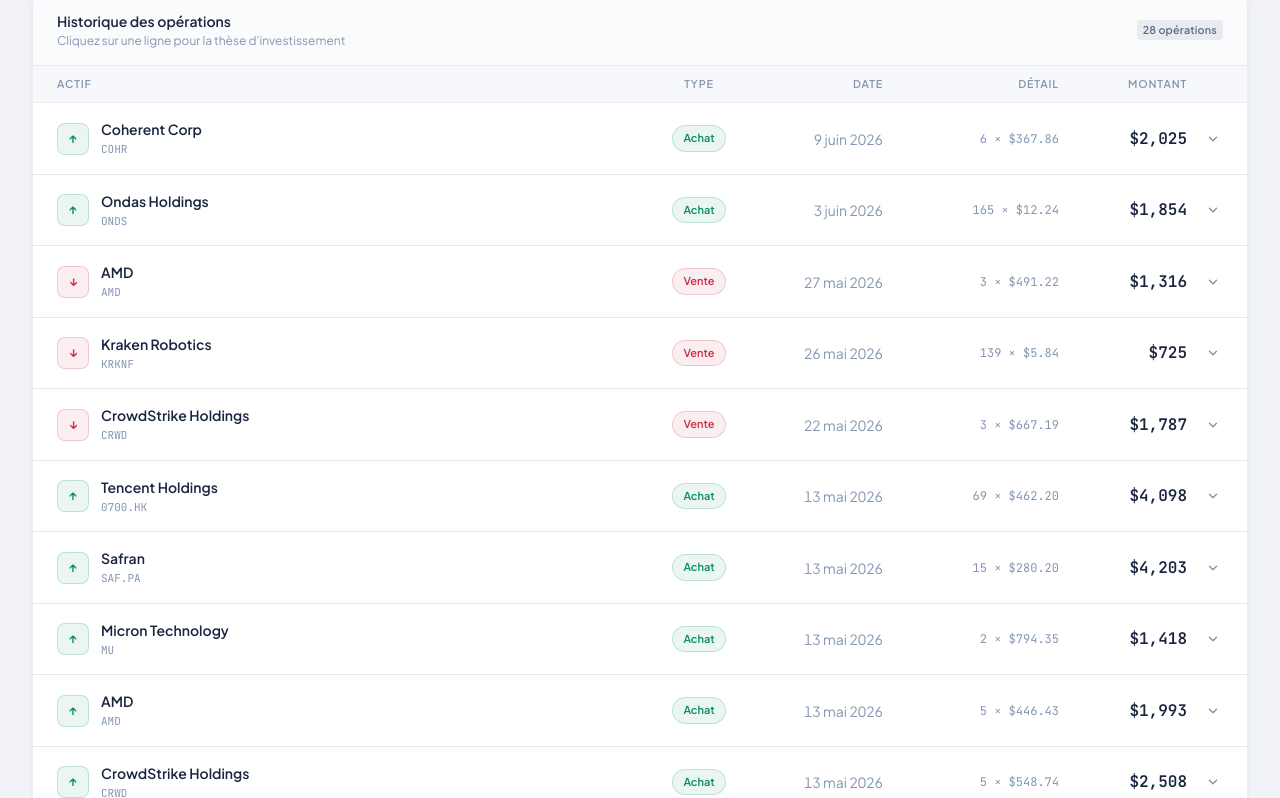
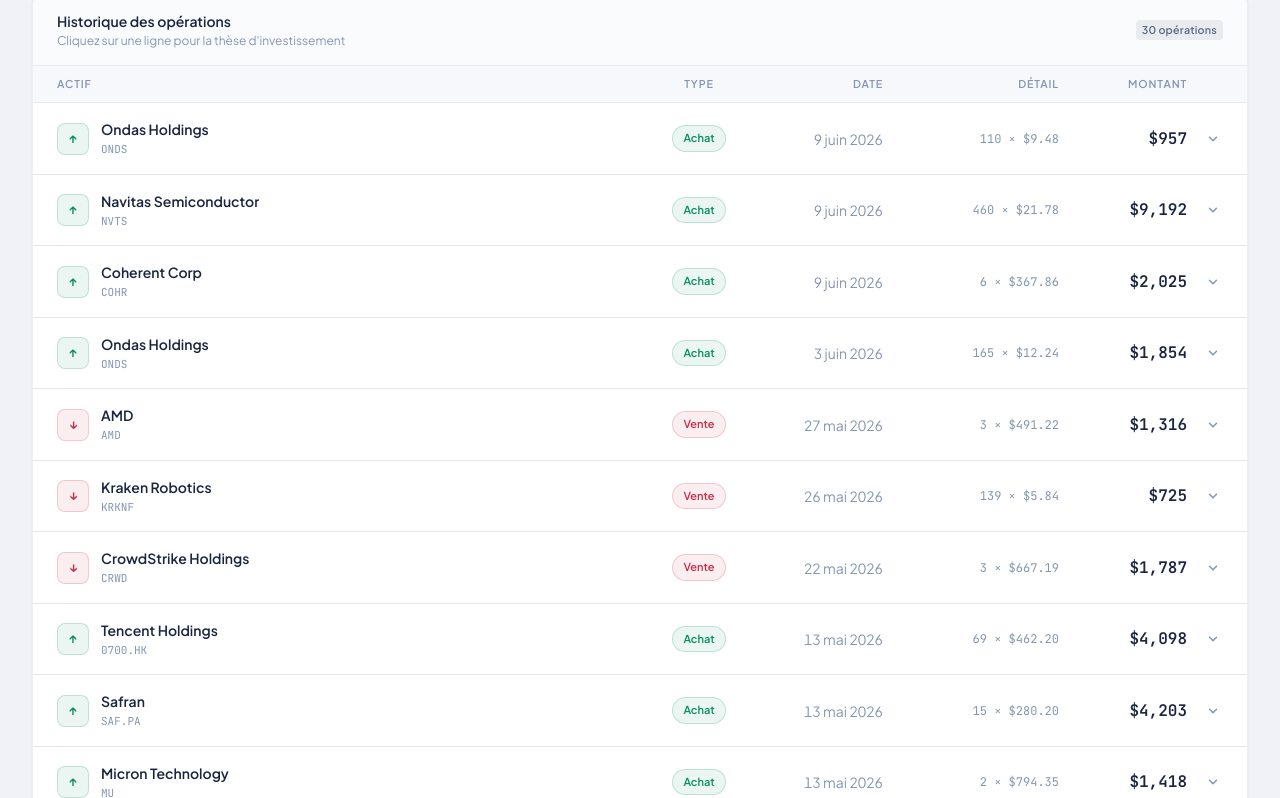
Before and after one commit to perriereti-sys/clermont-student-fund, a Next.js app in the folder clermont-student-fund/: page /mouvements in a window 1280 px wide. Shown: the part 742-1540 px from the top of the page. Built offline with nearby package versions, Linux system fonts and the light colour scheme; no server answers.

Commit message:
feat: renforcement ONDS + ajout Navitas Semiconductor (NVTS) — Convictions (09/06/2026)

```diff
--- a/clermont-student-fund/app/positions/page.tsx
+++ b/clermont-student-fund/app/positions/page.tsx
@@ -24,7 +24,7 @@
     color: '#D4AF37',
     description:
       'Paris à fort potentiel sur 12 à 24 mois. Sociétés positionnées sur des thématiques de rupture (IA, spatial, quantique). Volatilité acceptée et assumée.',
-    targetCount: 5,
+    targetCount: 6,
     maxWeight: 30,
   },
   {
--- a/clermont-student-fund/components/GeoSection.tsx
+++ b/clermont-student-fund/components/GeoSection.tsx
@@ -34,7 +34,7 @@
 const TICKER_ZONE: Record<string, string> = {
   'SGO.PA': 'europe', 'EL.PA': 'europe', 'VIE.PA': 'europe', 'SAP.DE': 'europe', 'SAN.MC': 'europe', 'SAF.PA': 'europe',
   'PAASI.PA': 'asia', '0700.HK': 'asia',
-  'IONQ': 'americas', 'ASTS': 'americas', 'KRKNF': 'americas', 'META': 'americas', 'CRWD': 'americas', 'MU': 'americas', 'AMD': 'americas', 'ONDS': 'americas', 'COHR': 'americas',
+  'IONQ': 'americas', 'ASTS': 'americas', 'KRKNF': 'americas', 'META': 'americas', 'CRWD': 'americas', 'MU': 'americas', 'AMD': 'americas', 'ONDS': 'americas', 'COHR': 'americas', 'NVTS': 'americas',
   'GC=F': 'global', 'BTC-USD': 'global',
 };
 
--- a/clermont-student-fund/components/MapChart.tsx
+++ b/clermont-student-fund/components/MapChart.tsx
@@ -124,7 +124,7 @@
   { name:'Paris',        emoji:'🗼', coords:[2.35,   48.86],  zone:'europe',   exchange:'Euronext Paris', tickers:['SGO.PA','EL.PA','VIE.PA','PAASI.PA','SAF.PA'] },
   { name:'Francfort',    emoji:'🇩🇪', coords:[8.68,   50.11],  zone:'europe',   exchange:'XETRA',          tickers:['SAP.DE'] },
   { name:'Madrid',       emoji:'🇪🇸', coords:[-3.70,  40.42],  zone:'europe',   exchange:'BME Madrid',     tickers:['SAN.MC'] },
-  { name:'New York',     emoji:'🗽', coords:[-74.01, 40.71],  zone:'americas', exchange:'NYSE · NASDAQ',  tickers:['META','IONQ','ASTS','KRKNF','CRWD','MU','AMD','ONDS','COHR','GC=F'] },
+  { name:'New York',     emoji:'🗽', coords:[-74.01, 40.71],  zone:'americas', exchange:'NYSE · NASDAQ',  tickers:['META','IONQ','ASTS','KRKNF','CRWD','MU','AMD','ONDS','COHR','NVTS','GC=F'] },
   // ── Exposition LatAm via Banco Santander ───────────────────────────────
   { name:'São Paulo',    emoji:'🇧🇷', coords:[-46.63,-23.55],  zone:'europe',   exchange:'Santander Brasil · ~27% des bénéfices',   tickers:['SAN.MC'], indirect:true },
   { name:'Mexico',       emoji:'🇲🇽', coords:[-99.13, 19.43],  zone:'europe',   exchange:'Santander Mexico · ~14% des bénéfices',   tickers:['SAN.MC'], indirect:true },
--- a/clermont-student-fund/components/positions/BucketSection.tsx
+++ b/clermont-student-fund/components/positions/BucketSection.tsx
@@ -38,6 +38,7 @@
     { ticker: 'CRWD', name: 'CrowdStrike Holdings' },
     { ticker: 'ONDS', name: 'Ondas Holdings' },
     { ticker: 'COHR', name: 'Coherent Corp' },
+    { ticker: 'NVTS', name: 'Navitas Semiconductor' },
   ],
   opportunite: [
     { ticker: 'BTC-USD', name: 'Bitcoin' },
--- a/clermont-student-fund/data/movements.json
+++ b/clermont-student-fund/data/movements.json
@@ -317,6 +317,30 @@
       "justification": "Ouverture d'une position sur Ondas Holdings, spécialiste américain des drones autonomes industriels et systèmes ferroviaires intelligents. La filiale American Robotics déploie des drones autonomes pour l'inspection d'infrastructure (énergie, agriculture) avec des contrats récurrents. Positionnement sur la montée en puissance de l'automatisation des infrastructures critiques aux États-Unis, soutenue par l'IRA et le CHIPS Act. Valorisation de small cap offrant un levier asymétrique sur l'industrialisation des drones."
     }
     ,{
+      "id": "29",
+      "date": "2026-06-09",
+      "type": "BUY",
+      "ticker": "ONDS",
+      "name": "Ondas Holdings",
+      "quantity": 110,
+      "price": 9.48,
+      "currency": "USD",
+      "totalEUR": 957,
+      "justification": "Renforcement d'Ondas Holdings sur repli significatif de -22%. La thèse sur l'automatisation des infrastructures critiques reste intacte avec la montée en charge de la filiale American Robotics. Le recul du titre offre un point d'entrée opportuniste permettant d'abaisser le PRU de $12.24 à $11.14 sur une position portant désormais 275 actions."
+    }
+    ,{
+      "id": "30",
+      "date": "2026-06-09",
+      "type": "BUY",
+      "ticker": "NVTS",
+      "name": "Navitas Semiconductor",
+      "quantity": 460,
+      "price": 21.78,
+      "currency": "USD",
+      "totalEUR": 9192,
+      "justification": "Ouverture d'une position sur Navitas Semiconductor, pionnier des semi-conducteurs de puissance GaN (nitrure de gallium) et SiC nouvelle génération. La technologie GaN de Navitas permet des chargeurs et onduleurs 3 à 20 fois plus rapides et 40% plus efficaces que le silicium traditionnel. Bénéficiaire direct de l'électrification (VE, data centers IA, solaire) et des normes d'efficacité énergétique croissantes. Catalogue de design-wins en forte progression chez les équipementiers tier-1 mondiaux, avec une valorisation de small cap offrant un levier important sur la montée en puissance du GaN."
+    }
+    ,{
       "id": "28",
       "date": "2026-06-09",
       "type": "BUY",
--- a/clermont-student-fund/data/portfolio.json
+++ b/clermont-student-fund/data/portfolio.json
@@ -1,5 +1,17 @@
 {
   "positions": [
+    {
+      "id": "20",
+      "name": "Navitas Semiconductor",
+      "ticker": "NVTS",
+      "type": "action",
+      "sector": "Technologie",
+      "category": "conviction",
+      "quantity": 460,
+      "avgBuyPrice": 21.78,
+      "currency": "USD",
+      "buyDate": "2026-06-09"
+    },
     {
       "id": "19",
       "name": "Coherent Corp",
@@ -19,10 +31,11 @@
       "type": "action",
       "sector": "Aéronautique & Défense",
       "category": "conviction",
-      "quantity": 165,
-      "avgBuyPrice": 12.24,
+      "quantity": 275,
+      "avgBuyPrice": 11.136,
       "currency": "USD",
-      "buyDate": "2026-06-03"
+      "buyDate": "2026-06-03",
+      "lastBuyDate": "2026-06-09"
     },
     {
       "id": "2",
@@ -222,7 +235,7 @@
       "buyDate": "2026-05-13"
     }
   ],
-  "cashUSD": 29177.68,
+  "cashUSD": 18116.08,
   "initialValueUSD": 100000,
   "startDate": "2026-01-01",
   "baseCurrency": "USD"
```
